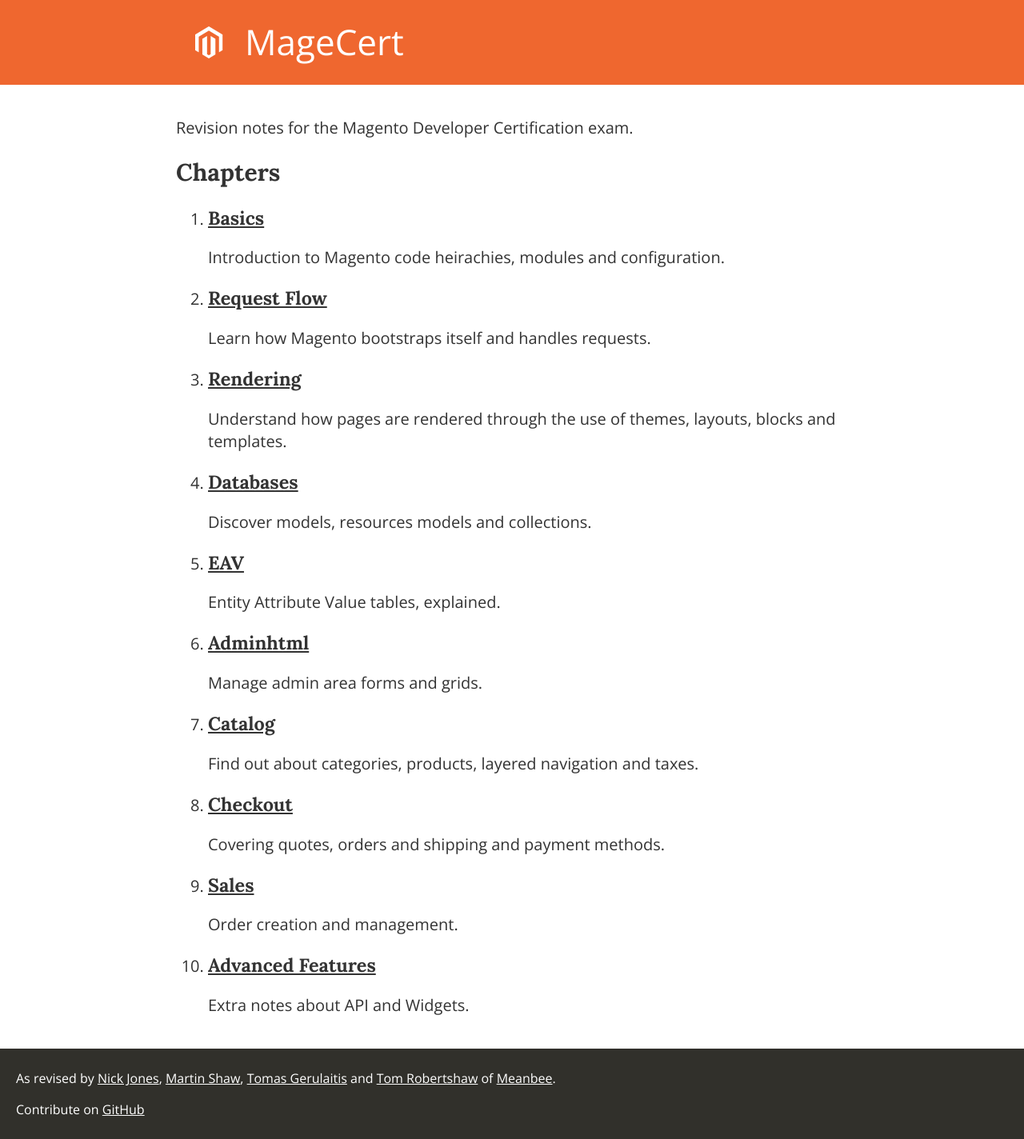
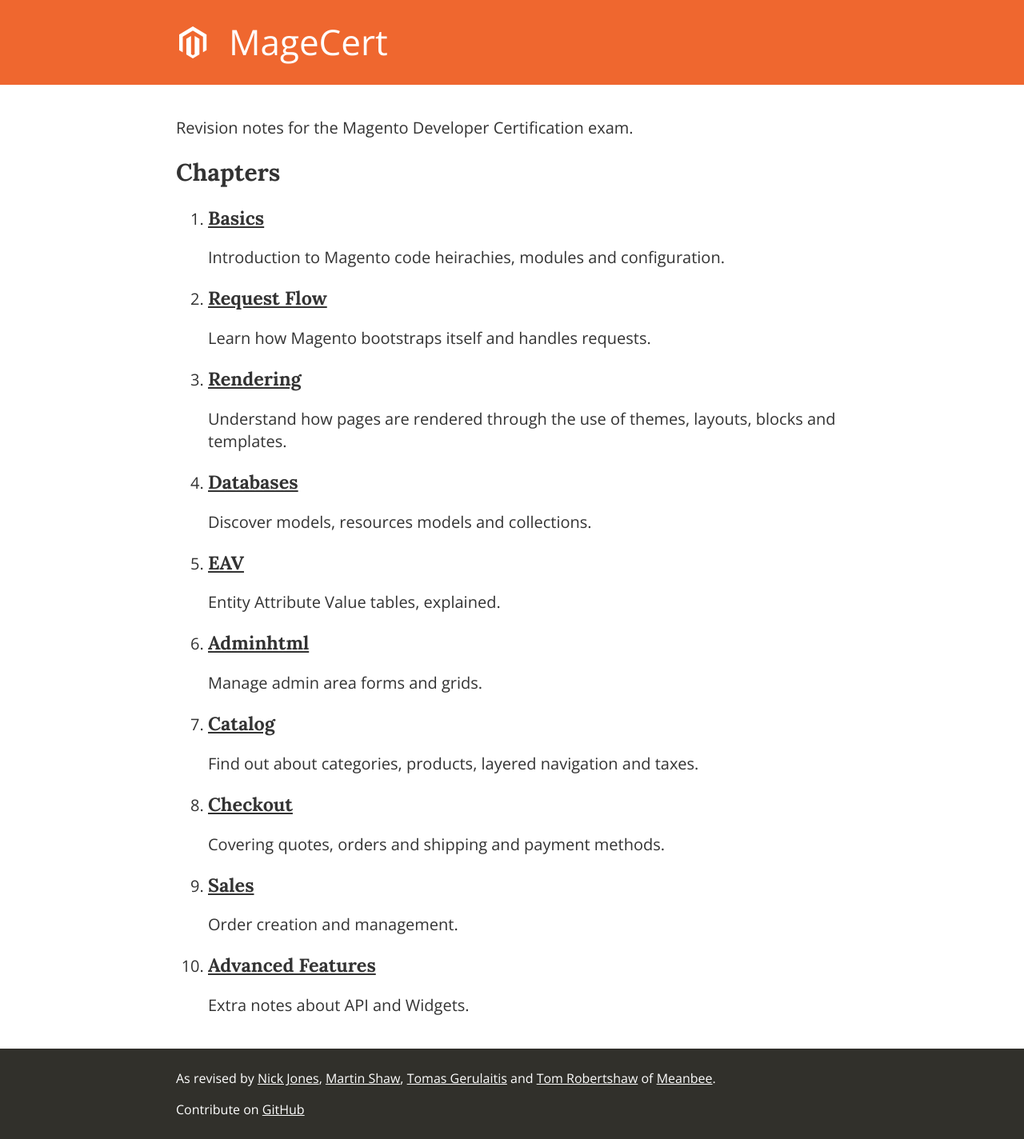
Before and after one commit to meanbee/magecert, a Jekyll site: the page built from index.html, in a window 1280 px wide. Shown: the whole page at 80% size. Built offline with Jekyll 4.4.1, drawn with Linux system fonts in a browser that asks for light colours; Markdown is read by kramdown in place of the engine named in the settings.

Commit message:
Header and footer tweaks.

```diff
--- a/css/styles.css
+++ b/css/styles.css
@@ -509,7 +509,7 @@
 }
 
 header[role="banner"] h1 {
-    margin: 0 0.455em;
+    margin: 0 0 0.455em 0
 }
 
 header[role="banner"] a {
@@ -547,7 +547,6 @@
 }
 
 footer[role="contentinfo"] .footer-content {
-    margin: 0 1em;
     padding: 0.5em 0;
 }
 
```
